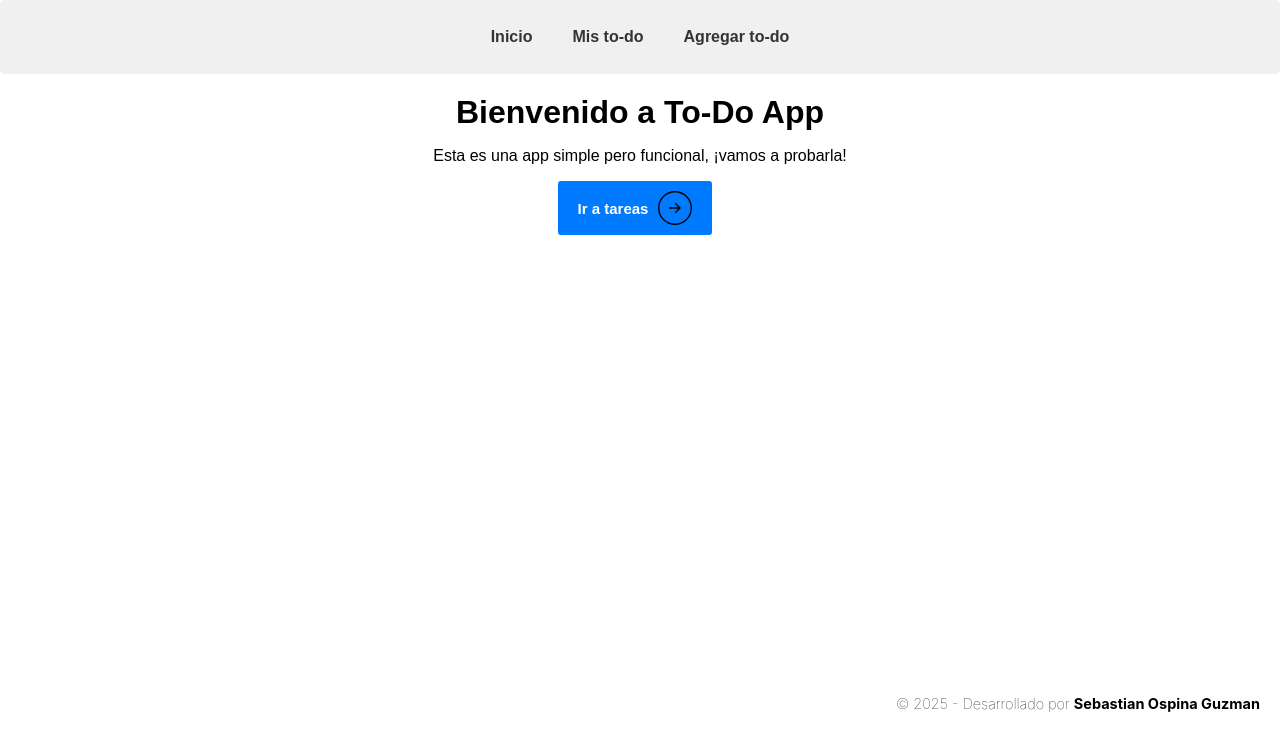
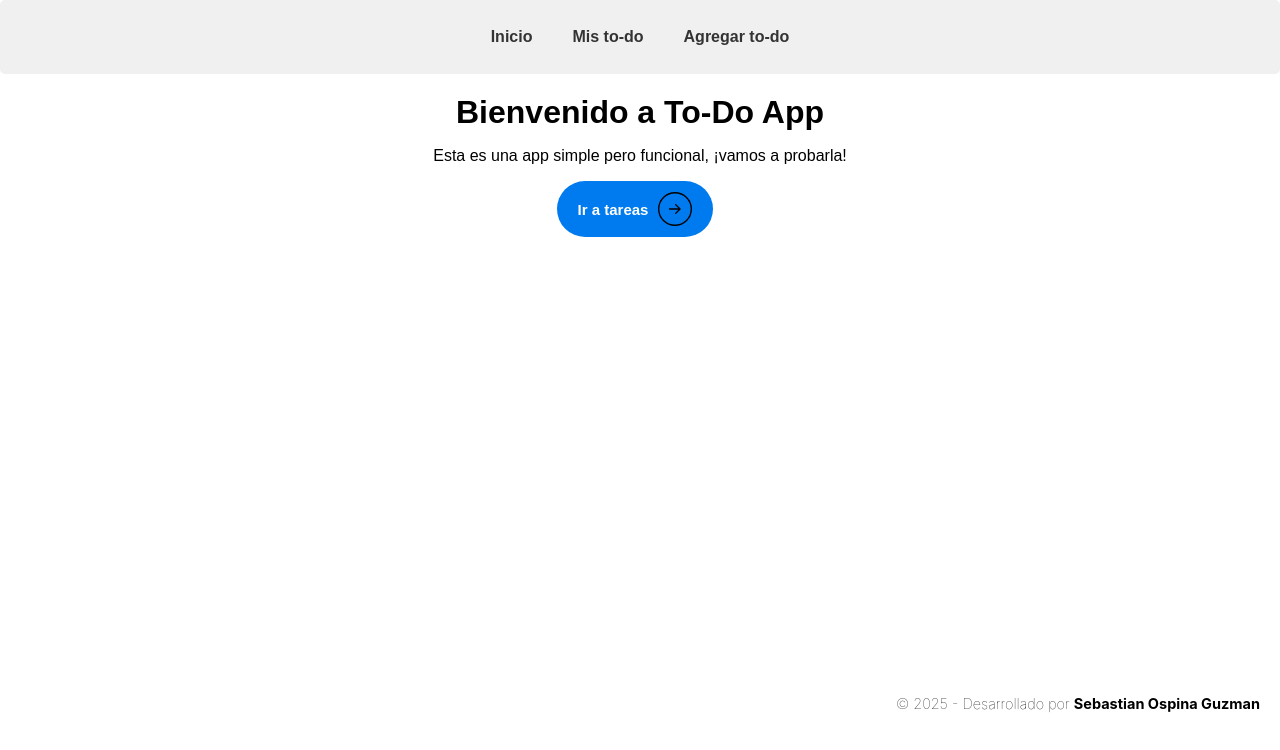
Before and after one commit to asebasg/todo-basic, a React (Create React App) app: page / in a window 1280 px wide. Shown: the top 750 px of the page. Built offline with nearby package versions, Linux system fonts and the light colour scheme.

Commit message:
style: Agregado el componente RouteButton con estilo de navegación animado.

```diff
--- a/src/components/RouteButton.css
+++ b/src/components/RouteButton.css
@@ -1,4 +1,4 @@
-button {
+.route-button {
   cursor: pointer;
   font-weight: 700;
   transition: all 0.2s;
@@ -11,20 +11,20 @@ button {
   font-size: 15px;
 }
 
-button:hover {
+.route-button:hover {
   background: #178cfa;
 }
 
-button > svg {
+.route-button > svg {
   width: 34px;
   margin-left: 10px;
   transition: transform 0.3s ease-in-out;
 }
 
-button:hover svg {
+.route-button:hover svg {
   transform: translateX(5px);
 }
 
-button:active {
+.route-button:active {
   transform: scale(0.95);
 }
```
